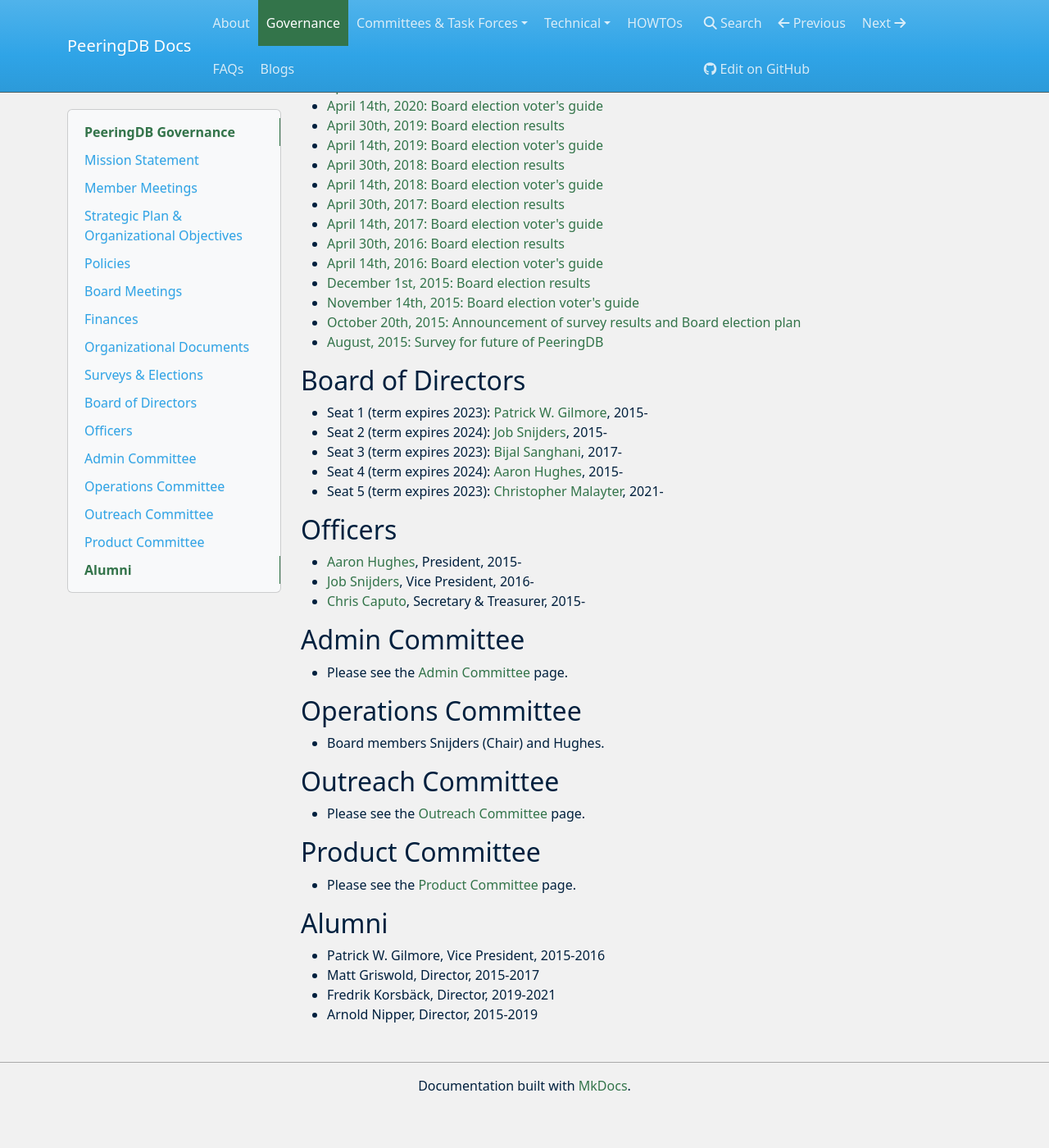
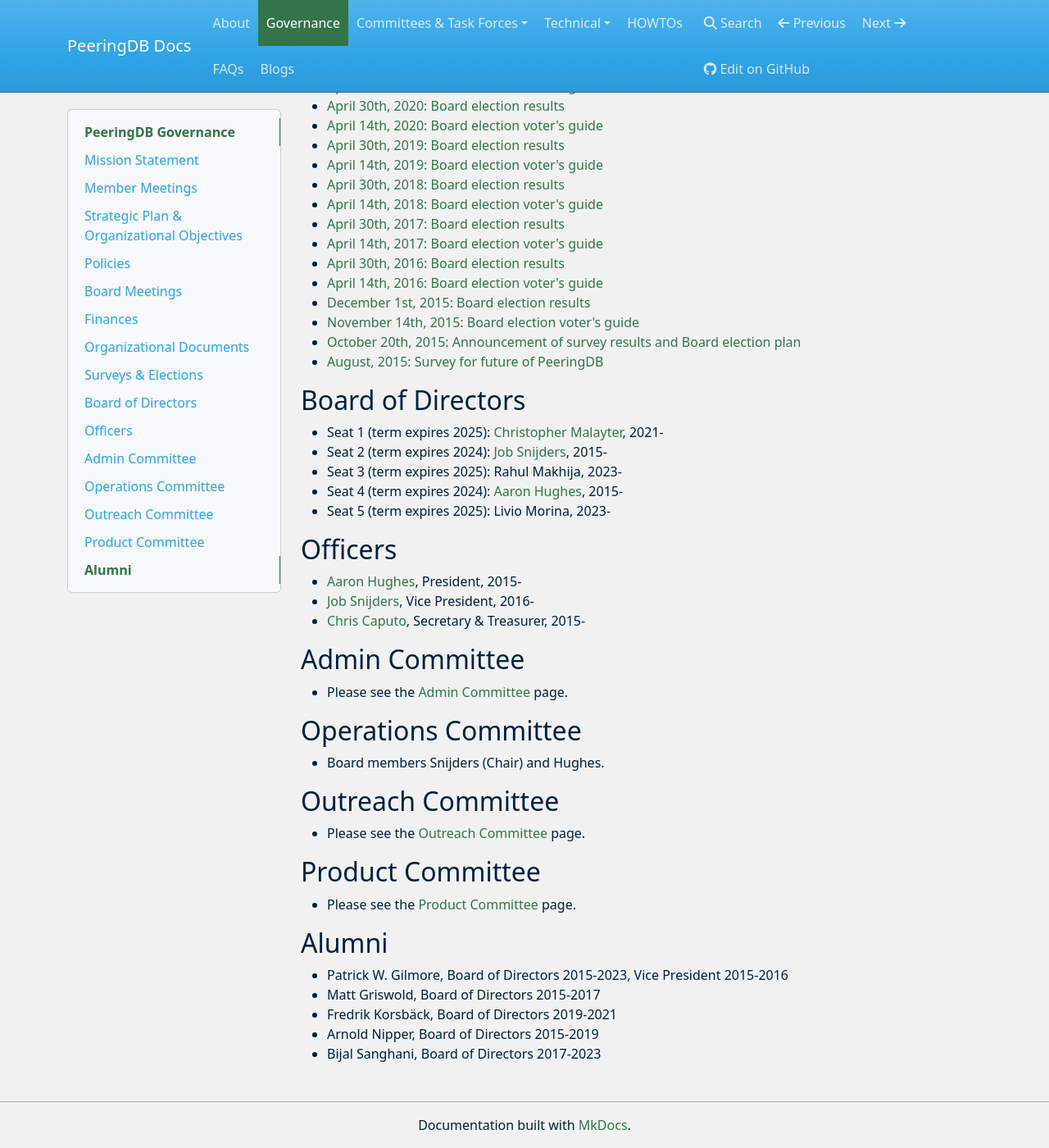
Before and after one commit to peeringdb/docs, an MkDocs documentation site: the page built from docs/gov.md, in a window 1280 px wide and 1400 px high, scrolled down 2166 px. Shown: the whole window at 82% size. Built offline with MkDocs 1.6.1, drawn with Linux system fonts in a browser that asks for light colours; nearby versions of some CDN libraries; before the commit the page ends 3518 px from its top, so only the background shows below that; some of the changed text lies outside the part shown.

Commit message:
Board election results.

```diff
--- a/docs/gov.md
+++ b/docs/gov.md
@@ -83,6 +83,7 @@
 
 ## Surveys & Elections
 
+- [April 30th, 2023: Board election results](gov/misc/2023-04-30_Comprehensive_Poll_Results.pdf)
 - [April 14th, 2023: Board election voter's guide](gov/misc/2023-04-14_election.html)
 - [April 30th, 2022: Board election results](gov/misc/2022-04-30_Comprehensive_Poll_Results.pdf)
 - [April 14th, 2022: Board election voter's guide](gov/misc/2022-04-14_election.html)
@@ -105,11 +106,11 @@
 
 ## Board of Directors
 
-- Seat 1 (term expires 2023): [Patrick W. Gilmore](mailto:patrick@peeringdb.com), 2015-
+- Seat 1 (term expires 2025): [Christopher Malayter](mailto:mustang@peeringdb.com), 2021-
 - Seat 2 (term expires 2024): [Job Snijders](mailto:job@peeringdb.com), 2015-
-- Seat 3 (term expires 2023): [Bijal Sanghani](mailto:bijal@peeringdb.com), 2017-
+- Seat 3 (term expires 2025): Rahul Makhija, 2023-
 - Seat 4 (term expires 2024): [Aaron Hughes](mailto:aaronh@peeringdb.com), 2015-
-- Seat 5 (term expires 2023): [Christopher Malayter](mailto:mustang@peeringdb.com), 2021-
+- Seat 5 (term expires 2025): Livio Morina, 2023-
 
 ## Officers
 
@@ -135,7 +136,8 @@
 
 ## Alumni
 
-- Patrick W. Gilmore, Vice President, 2015-2016
-- Matt Griswold, Director, 2015-2017
-- Fredrik Korsbäck, Director, 2019-2021
-- Arnold Nipper, Director, 2015-2019
+- Patrick W. Gilmore, Board of Directors 2015-2023, Vice President 2015-2016
+- Matt Griswold, Board of Directors 2015-2017
+- Fredrik Korsbäck, Board of Directors 2019-2021
+- Arnold Nipper, Board of Directors 2015-2019
+- Bijal Sanghani, Board of Directors 2017-2023
```
Also changed, not shown: 1 other file.
